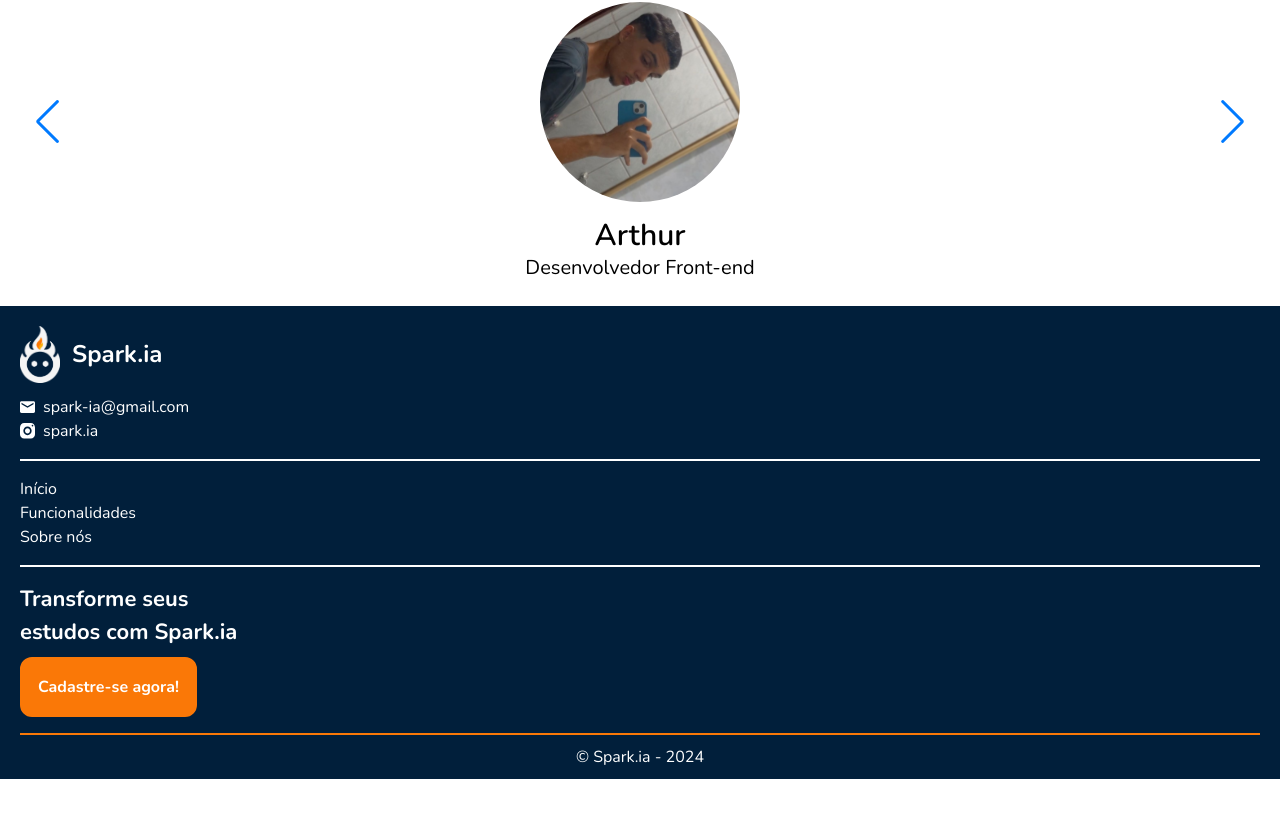
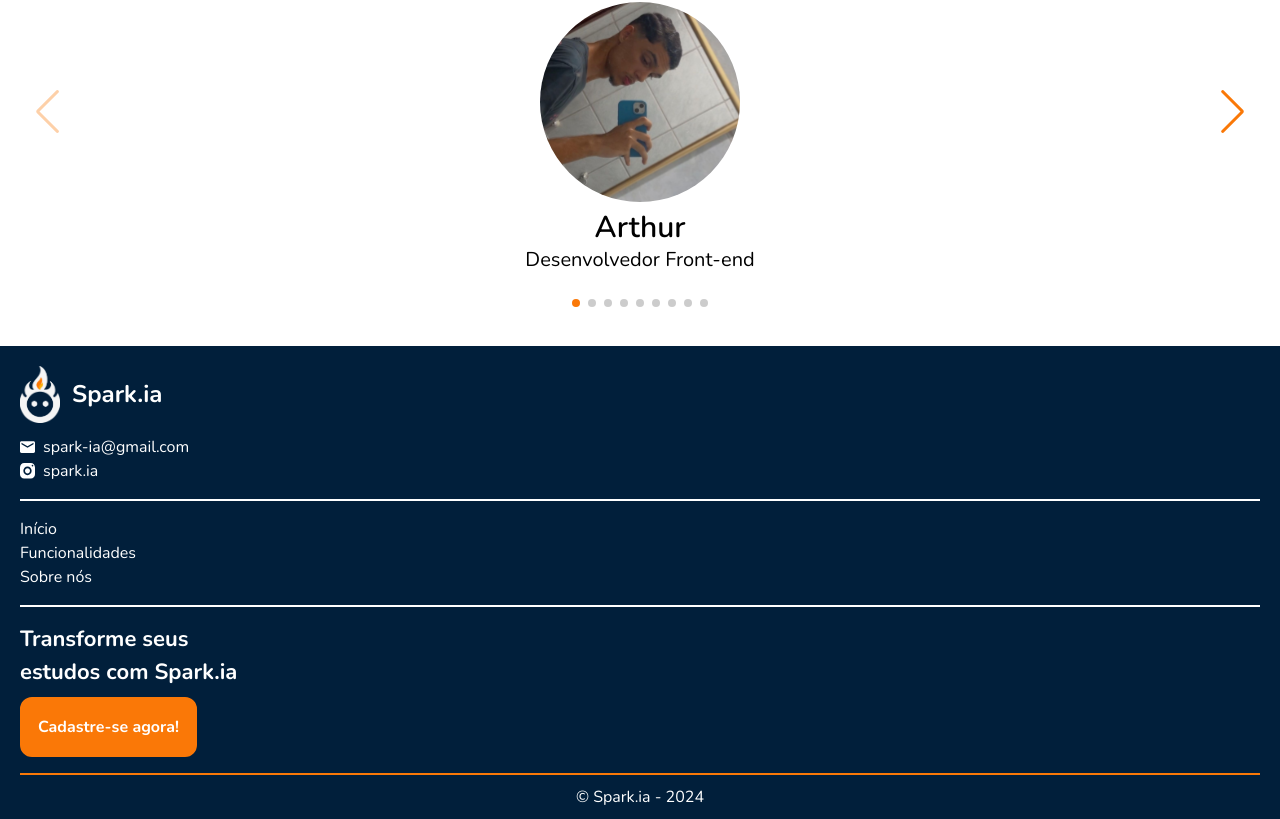
Before and after one commit to GuilhermePain/spark.ia-web, a React (Vite) app in the folder client/: page / in a window 1280 px wide. Shown: the part 1738-2557 px from the top of the page. Before the commit the page ends 2517 px from the top, so only its background shows below. Built offline with nearby package versions, Linux system fonts and the light colour scheme.

Commit message:
Ativando funcionalidade dos componentes SwiperJS.

```diff
--- a/client/src/pages/Landing.jsx
+++ b/client/src/pages/Landing.jsx
@@ -6,11 +6,13 @@ import imgChatbot from '../../public/imgChatbot.svg'
 import imgFlashcards from '../../public/imgFlashcards.svg'
 import ActionButton from "../components/ActionButton";
 import Footer from "../components/Footer.jsx";
+import { register } from 'swiper/element/bundle';
 import { Swiper, SwiperSlide } from 'swiper/react';
 import 'swiper/css';
 import 'swiper/css/navigation';
 import 'swiper/css/pagination';
 import 'swiper/css/scrollbar';
+import '../assets/Swiper.css';
 import ImgArthur from '../../public/imgArthur.svg';
 import ImgElissa from '../../public/imgElissa.svg';
 import ImgGuilherme from '../../public/imgGuilherme.svg';
@@ -20,6 +22,8 @@ import ImgJoaoPedro from '../../public/imgJoaoPedro.svg';
 import ImgKairo from '../../public/imgKairo.svg';
 import ImgMarcos from '../../public/imgMarcos.svg';
 import ImgSamira from '../../public/imgSamira.svg';
+
+register();
 
 export function Landing() {
 
@@ -114,8 +118,8 @@ export function Landing() {
                                         src={item.image}
                                         alt="Imagem de um integrante do grupo"
                                      />
-                                     <h2 className="text-center text-3xl font-semibold mt-4">{item.name}</h2>
-                                     <p className="text-center text-xl">{item.position}</p>
+                                     <h2 className="text-center text-3xl font-semibold mt-2">{item.name}</h2>
+                                     <p className="text-center text-xl mb-12">{item.position}</p>
                                 </SwiperSlide>
                             ))
 
```
